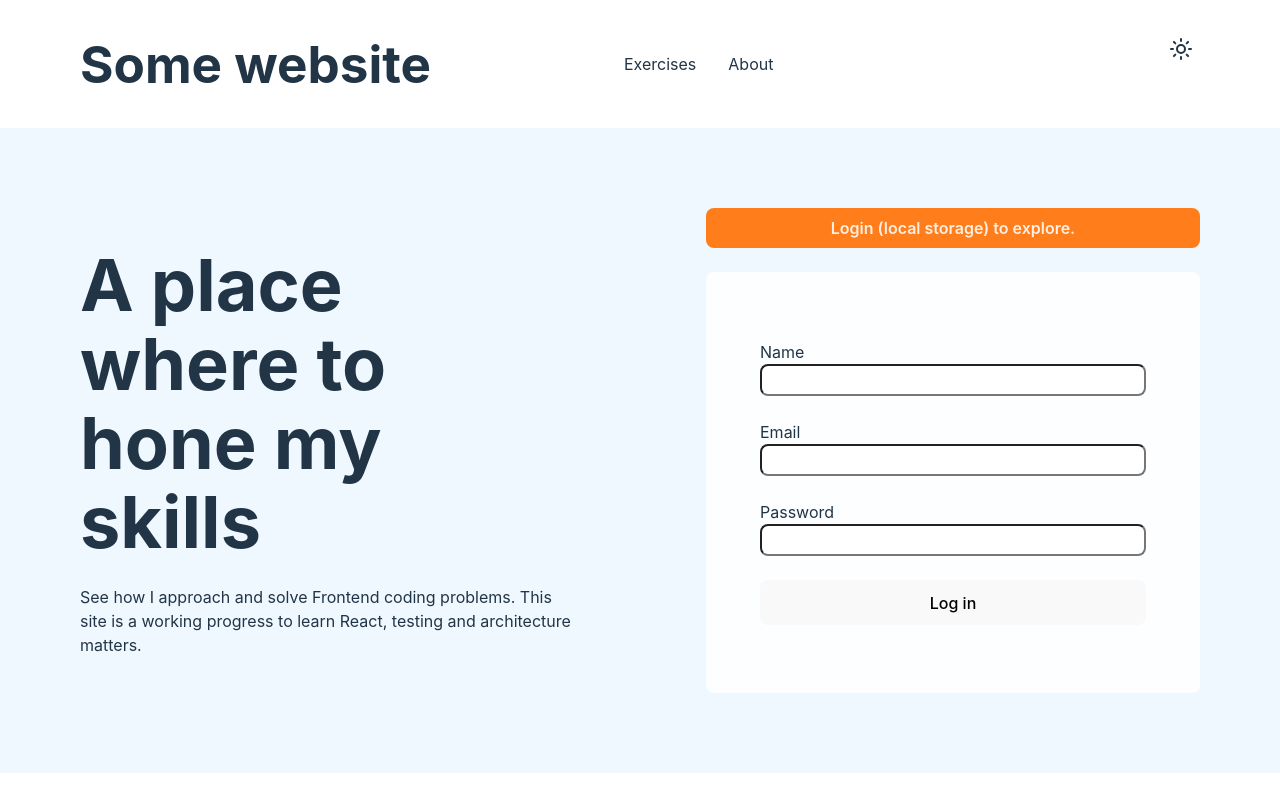
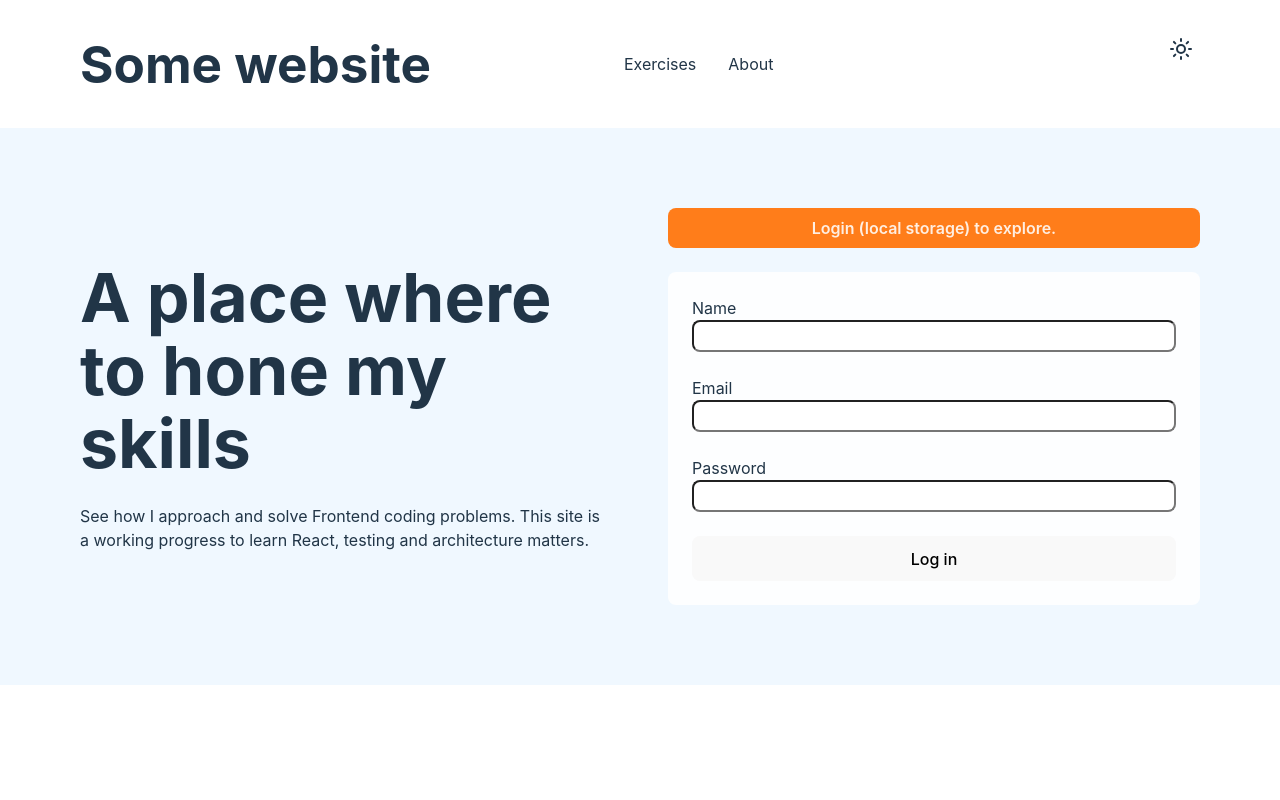
Before and after one commit to meegido/some-website, a React (Vite) app: page /login in a window 1280 px wide. Built offline with nearby package versions, Linux system fonts and the light colour scheme.

Commit message:
landing mobile

```diff
--- a/src/pages/landing/landing.module.css
+++ b/src/pages/landing/landing.module.css
@@ -3,9 +3,9 @@
   display: flex;
   padding: 80px var(--container-padding);
   width: 100%;
+  flex-direction: column;
   justify-content: space-between;
-  align-items: center;
-  gap: 132px;
+  gap: 56px;
 }
 
 .landing__title {
@@ -30,7 +30,7 @@
 
 .form {
   background-color: var(--white);
-  padding: 68px 54px;
+  padding: 24px;
   border-radius: 8px;
 }
 
@@ -46,3 +46,25 @@
   color: var(--white);
   font-weight: 600;
 }
+
+@media (min-width: 768px) {
+  .landing__wrapper {
+    flex-direction: row;
+    align-items: center;
+  }
+
+  .landing__title {
+    font-size: 68px;
+    line-height: 73px;
+  }
+}
+
+@media (min-width: 1440px) {
+  .landing__wrapper {
+    gap: 132px;
+  }
+
+  .form {
+    padding: 68px 54px;
+  }
+}
```
